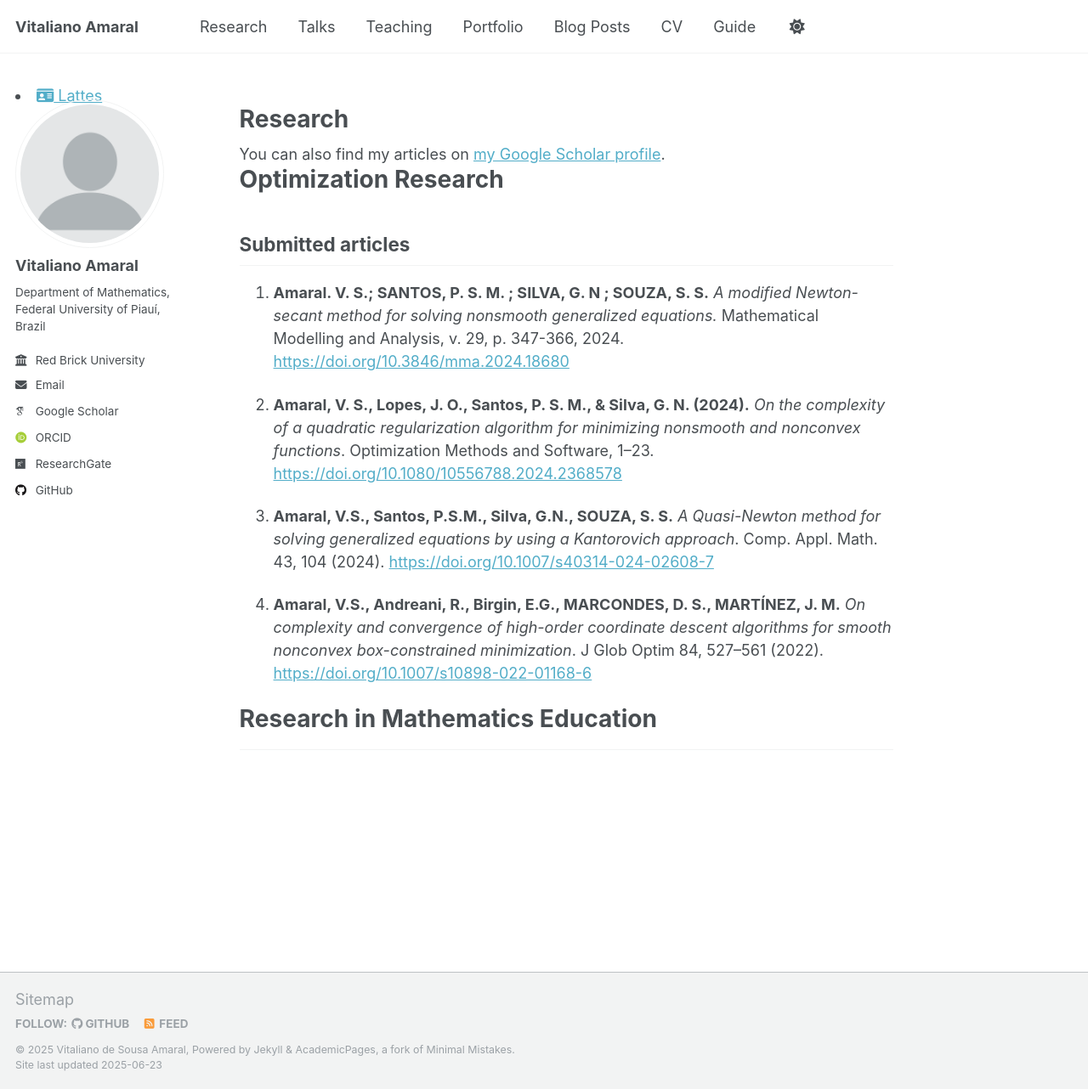
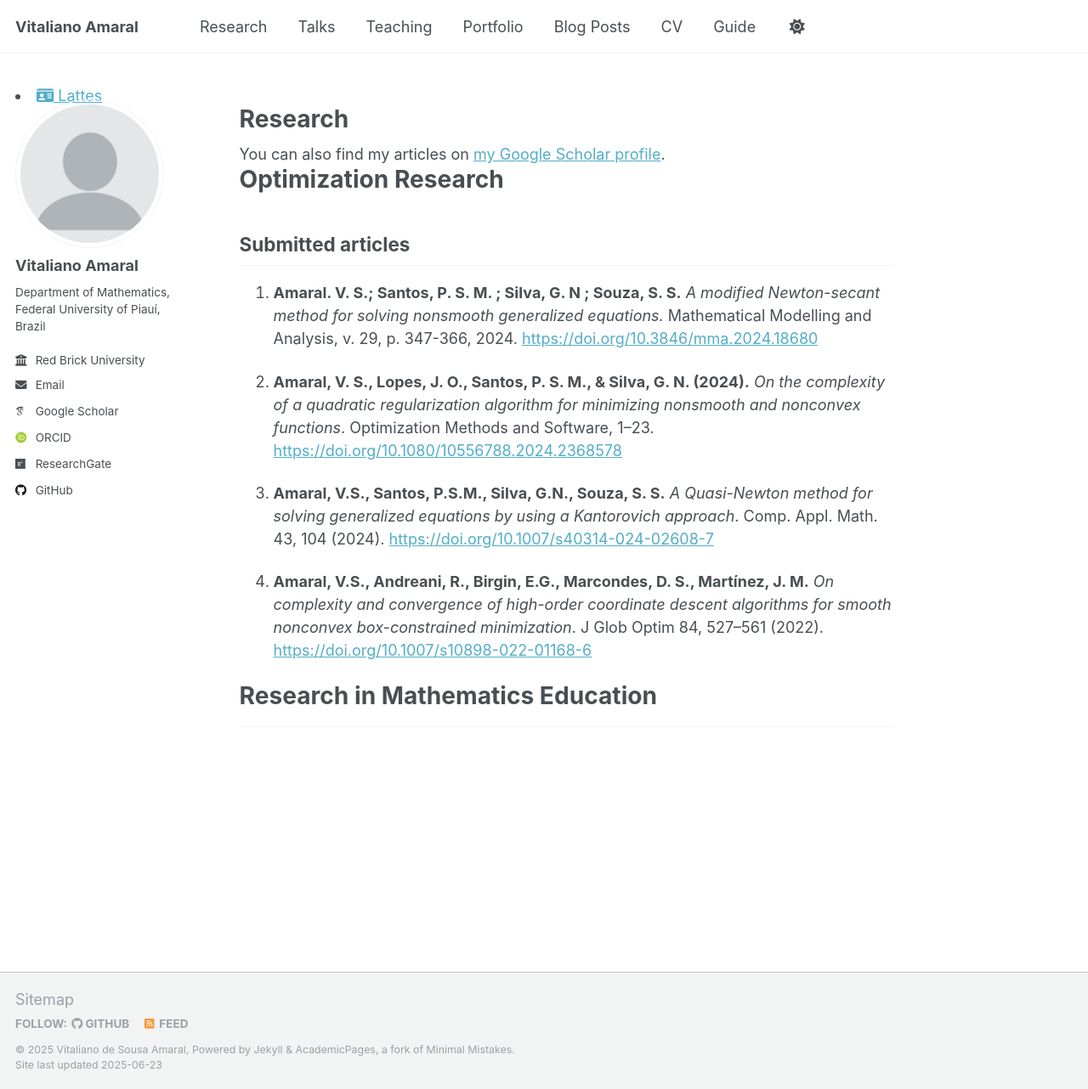
Before and after one commit to vitalianoamaral/vitalianoamaral.github.io, a Jekyll site: the page built from _pages/research.md, in a window 1280 px wide and 1282 px high. Shown: the whole window at 85% size. Built offline with Jekyll 4.4.1, drawn with Linux system fonts in a browser that asks for light colours; some web fonts are replaced.

```diff
--- a/_pages/research.md
+++ b/_pages/research.md
@@ -12,13 +12,13 @@ author_profile: true
 # Optimization Research
 ## Submitted articles
 
-1. **Amaral. V. S.; SANTOS, P. S. M. ; SILVA, G. N ; SOUZA, S. S.** *A modified Newton-secant method for solving nonsmooth generalized equations.* Mathematical Modelling and Analysis, v. 29, p. 347-366, 2024. [https://doi.org/10.3846/mma.2024.18680](https://doi.org/10.3846/mma.2024.18680 )
+1. **Amaral. V. S.; Santos, P. S. M. ; Silva, G. N ; Souza, S. S.** *A modified Newton-secant method for solving nonsmooth generalized equations.* Mathematical Modelling and Analysis, v. 29, p. 347-366, 2024. [https://doi.org/10.3846/mma.2024.18680](https://doi.org/10.3846/mma.2024.18680 )
 
 1. **Amaral, V. S., Lopes, J. O., Santos, P. S. M., & Silva, G. N. (2024).** *On the complexity of a quadratic regularization algorithm for minimizing nonsmooth and nonconvex functions*. Optimization Methods and Software, 1–23. [https://doi.org/10.1080/10556788.2024.2368578](https://doi.org/10.1080/10556788.2024.2368578)
 
-1. **Amaral, V.S., Santos, P.S.M., Silva, G.N., SOUZA, S. S.** *A Quasi-Newton method for solving generalized equations by using a Kantorovich approach*. Comp. Appl. Math. 43, 104 (2024). [https://doi.org/10.1007/s40314-024-02608-7](https://doi.org/10.1007/s40314-024-02608-7)
+1. **Amaral, V.S., Santos, P.S.M., Silva, G.N., Souza, S. S.** *A Quasi-Newton method for solving generalized equations by using a Kantorovich approach*. Comp. Appl. Math. 43, 104 (2024). [https://doi.org/10.1007/s40314-024-02608-7](https://doi.org/10.1007/s40314-024-02608-7)
 
-1. **Amaral, V.S., Andreani, R., Birgin, E.G., MARCONDES, D. S., MARTÍNEZ, J. M.** *On complexity and convergence of high-order coordinate descent algorithms for smooth nonconvex box-constrained minimization*. J Glob Optim 84, 527–561 (2022).
+1. **Amaral, V.S., Andreani, R., Birgin, E.G., Marcondes, D. S., Martínez, J. M.** *On complexity and convergence of high-order coordinate descent algorithms for smooth nonconvex box-constrained minimization*. J Glob Optim 84, 527–561 (2022).
  [https://doi.org/10.1007/s10898-022-01168-6](https://doi.org/10.1007/s10898-022-01168-6)
 
 
```
